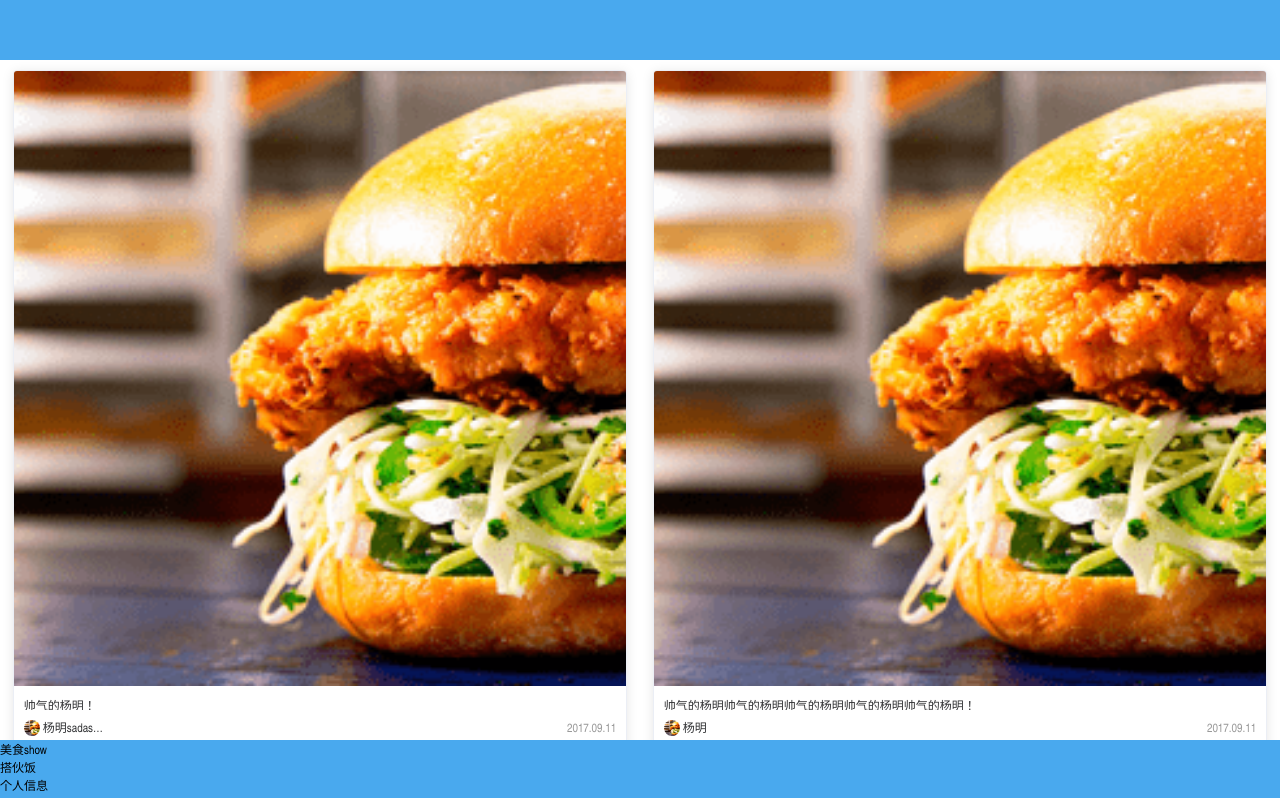
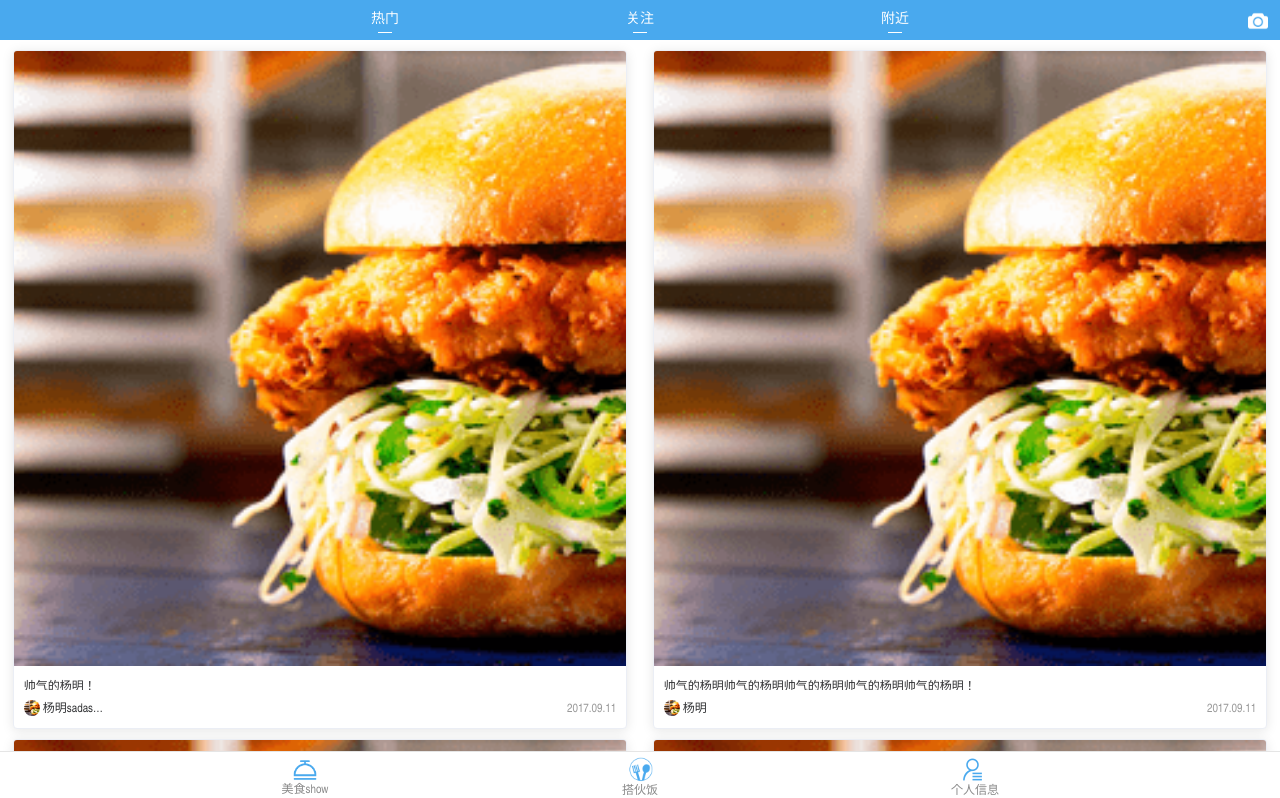
Before and after one commit to ym754870370/appointment, a Vue app in the folder my-project/: page /#/showFoodInfos in a window 1280 px wide. Shown: the top 798 px of the page. Built offline with nearby package versions, Linux system fonts and the light colour scheme.

Commit message:
showFoodInfo 页面编写

```diff
--- a/my-project/src/components/footter/index.vue
+++ b/my-project/src/components/footter/index.vue
@@ -1,9 +1,15 @@
 <template>
     <div class="footter">
-      <ul>
-        <li>美食show</li>
-        <li>搭伙饭</li>
-        <li>个人信息</li>
+      <ul class="footter-ul">
+        <li class="footter-ul-li">
+          <span class="footter-ul-li-span">美食show</span>
+        </li>
+        <li class="footter-ul-li">
+          <span class="footter-ul-li-span">搭伙饭</span>
+        </li>
+        <li class="footter-ul-li">
+          <span class="footter-ul-li-span">个人信息</span>
+        </li>
       </ul>
     </div>
 </template>
@@ -11,10 +17,73 @@
 <style lang="less">
   .footter {
     width: 100%;
-    height: 60px;
-    background-color: #49a9ee;
+    height: 50px;
+    background-color: #fff;
     position: fixed;
-    bottom: 0px;
+    bottom: -2px;
+    border-top: 1px solid rgba(0, 0, 0, 0.1);
+    &-ul {
+      &-li {
+        width: 60px;
+        text-align: center;
+        float: left;
+        margin-left: calc(~"(100% - 180px) / 4");
+        .img {
+          display: block;
+          margin-top: 5px;
+          margin-left: 30px;
+        }
+        &-span {
+          line-height: 20px;
+          display: block;
+          height: 20px;
+          font-size: 12px;
+          margin-top: 28px;
+          position: relative;
+          color: #8a8a8a;
+        }
+        &:nth-child(1) &-span:before{
+          content: " ";
+          display: block;
+          width: 30px;
+          height: 30px;
+          position: absolute;
+          top: -25px;
+          left: 15px;
+          background: url(./imgs/food1.png) no-repeat;
+          background-size: 100% 100%;
+        }
+        &:nth-child(2) &-span:before{
+          content: " ";
+          display: block;
+          width: 35px;
+          height: 35px;
+          position: absolute;
+          top: -29px;
+          left: 15px;
+          background: url(./imgs/yuefan1.png) no-repeat;
+          background-size: 100% 100%;
+        }
+        &:nth-child(2) &-span{
+          margin-top: 29px;
+        }
+        &:nth-child(3) &-span:before{
+          content: " ";
+          display: block;
+          width: 25px;
+          height: 25px;
+          position: absolute;
+          top: -24px;
+          left: 15px;
+          background: url(./imgs/userInfo1.png) no-repeat;
+          background-size: 100% 100%;
+        }
+        &:nth-child(3) &-span{
+          margin-top: 29px;
+        }
+      }
+
+    }
   }
 </style>
 <script>
--- a/my-project/src/components/header/index.vue
+++ b/my-project/src/components/header/index.vue
@@ -1,16 +1,61 @@
 <template>
     <div class="header">
-
+      <ul class="header-ul">
+        <li class="header-ul-li">热门</li>
+        <li class="header-ul-li">关注</li>
+        <li class="header-ul-li">附近</li>
+      </ul>
+      <div class="album"></div>
     </div>
 </template>
 
 <style lang="less">
   .header {
     width: 100%;
-    height: 60px;
+    height: 40px;
     background-color: #49a9ee;
     position: fixed;
     top: 0px;
+    &-ul {
+      width: 75%;
+      margin: 0 auto;
+      height: 40px;
+      &-li {
+        width: 60px;
+        height: 25px;
+        margin-top: 7.5px;
+        line-height: 25px;
+        text-align: center;
+        font-size: 14px;
+        color: #fff;
+        float: left;
+        margin-left: calc(~"(100% - 180px) / 4");
+        position: relative;
+        &::after {
+          position: absolute;
+          bottom: 0px;
+          content: " ";
+          display: block;
+          width: 14px;
+          height: 1px;
+          margin-left: 23px;
+          background-color: #fff;
+        }
+      }
+    }
+    .album {
+      width: 20px;
+      height: 20px;
+      position: absolute;
+      top: 11px;
+      right: 12px;
+      background: url(./imgs/album.png) no-repeat;
+      background-size: 100% 100%;
+      &:hover {
+        transition-duration: 0.5s;
+        transform: scale(1.4);
+      }
+    }
   }
 </style>
 <script>
--- a/my-project/src/views/ShowFoodInfos.vue
+++ b/my-project/src/views/ShowFoodInfos.vue
@@ -16,7 +16,7 @@
     padding: 0px;
     width: 100%;
     .content {
-      margin-top: 60px;
+      margin-top: 40px;
       margin-bottom: 65px;
       .showFoodInfo {
         float: left;
```
Also changed, not shown: my-project/src/components/header/imgs/album.png (added).
